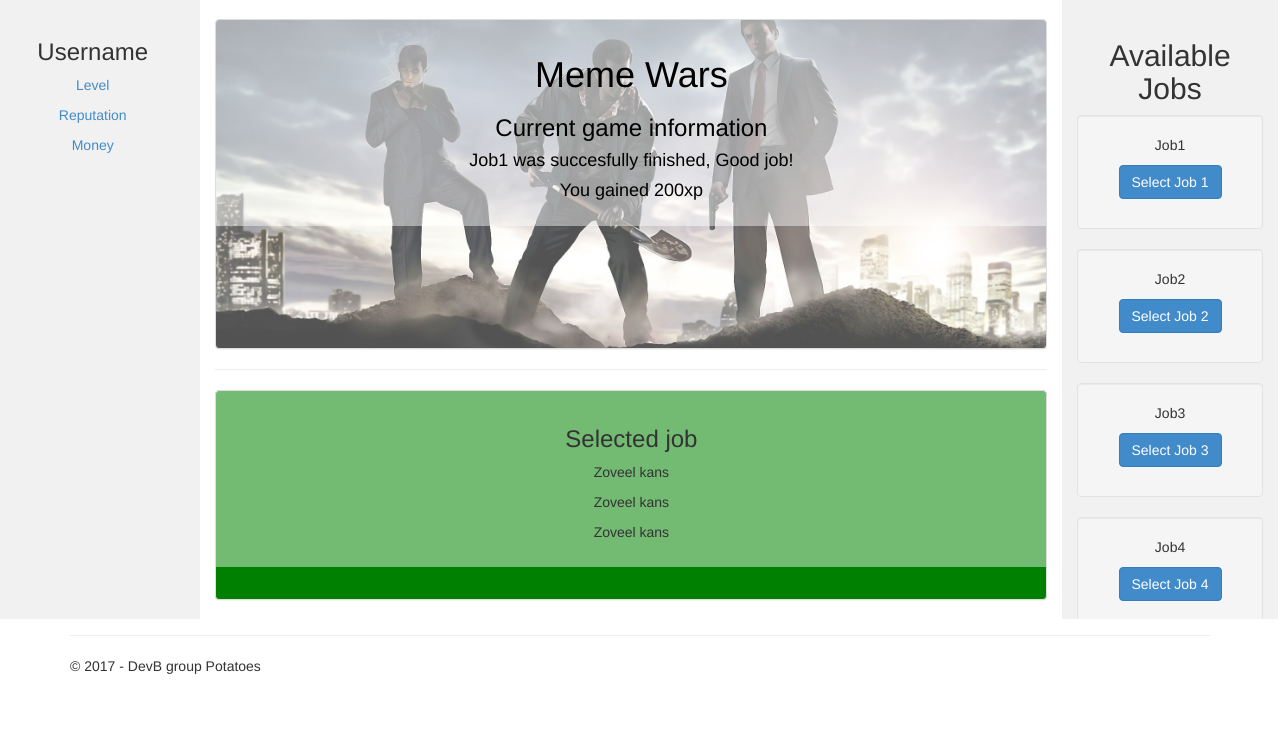
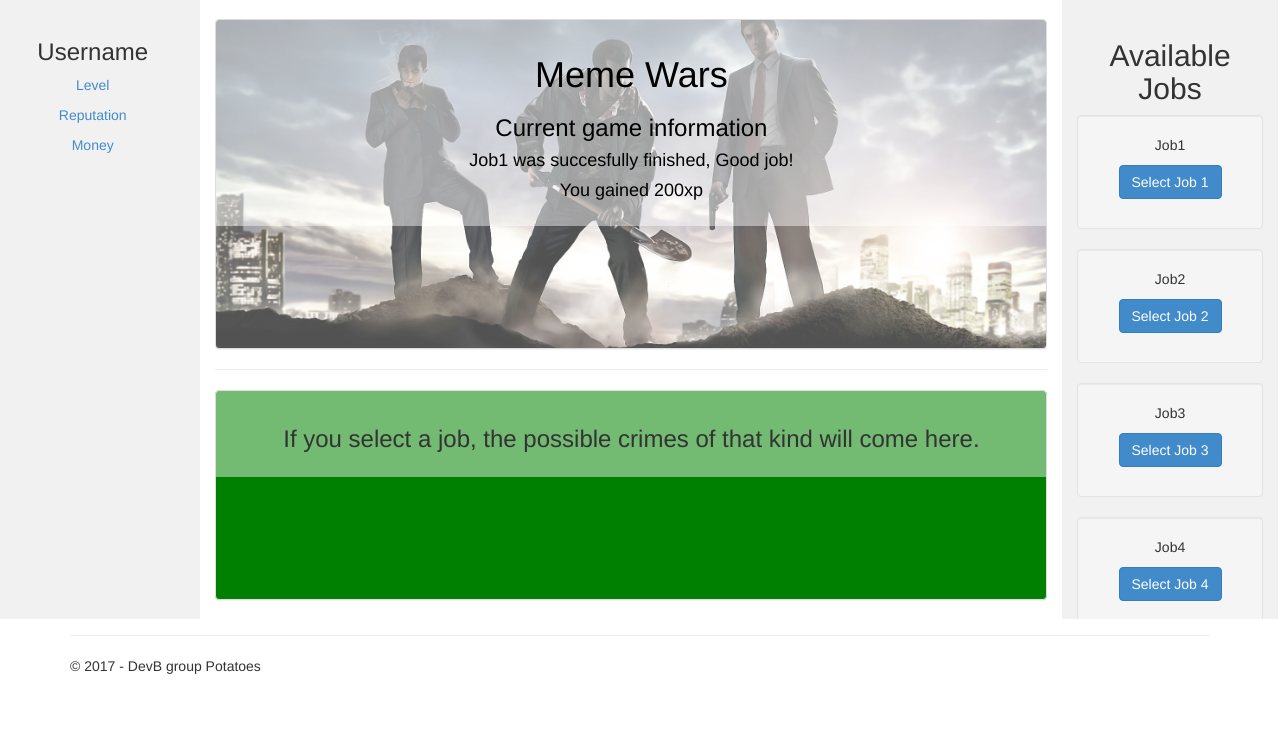
Before and after one commit to Pbdekeijzer/Dev6B, a Django app: page /about in a window 1280 px wide. Shown: the part 51-800 px from the top of the page. Run offline with Django 3.2, Linux system fonts and the light colour scheme; some libraries are stand-ins or nearby versions.

Commit message:
The MiddleDownBox now changes depending on the job you selected
EZ

```diff
--- a/DEV6B_Website/DEV6B_Website/app/static/app/scripts/OurJavascripts/about.js
+++ b/DEV6B_Website/DEV6B_Website/app/static/app/scripts/OurJavascripts/about.js
@@ -9,15 +9,20 @@ $(document).ready(function() {
     }
 
 
+    $('.well').click(function () {
+        //Get jobnumber selected
+        var JobNumber = $(this).text();
+        JobNumber = JobNumber.split(" ");
+        JobNumber = JobNumber[JobNumber.length - 1];
+
+        $('#MiddleBoxDown').empty();
+        //Now it only give the number of the job you selected, but must become the title of the crime #NeedDatabaseFirst
+        $('#MiddleBoxDown').append("<h3>Selected job "+JobNumber+"</h3><p>Zoveel kans</p><p>Zoveel kans</p><p>Zoveel kans</p>");
 
 
-
-    $('.well').click(function () {
-        var id = $(this).attr('id');
-        if (id == "m1") {
-            //do your stuff here
-        }
-
+        //if (id == "m1") {
+        //    do your stuff here
+        //}
 
 
     });
--- a/DEV6B_Website/DEV6B_Website/app/templates/app/about.html
+++ b/DEV6B_Website/DEV6B_Website/app/templates/app/about.html
@@ -68,10 +68,8 @@
             <div class="panel panel-default panel-2">
                 <div id="MiddleBoxDown" class="panel-body">
 
-                    <h3>Selected job</h3>
-                    <p>Zoveel kans</p>
-                    <p>Zoveel kans</p>
-                    <p>Zoveel kans</p>
+                    <h3>If you select a job, the possible crimes of that kind will come here.</h3>
+
                 </div>
             </div>
         </div>
```
